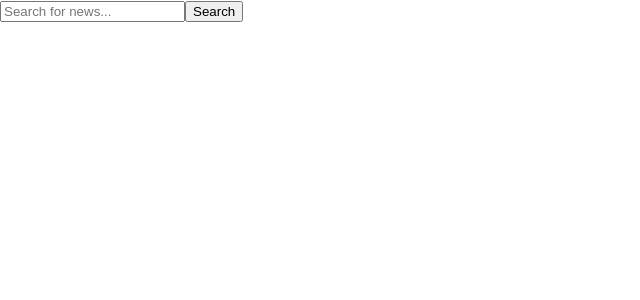
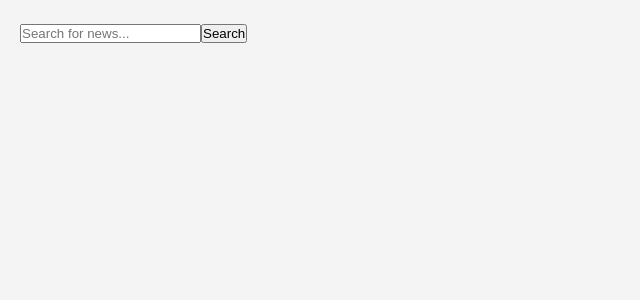
Before and after one commit to Swatzell/news-reader, a React (Create React App) app: page / in a window 1280 px wide. Shown: the top 300 px of the page, without its empty margins (0-640 px from the left). Built offline with nearby package versions, Linux system fonts and the light colour scheme.

Commit message:
add some global respoonsivve styles

```diff
--- a/src/components/App/App.css
+++ b/src/components/App/App.css
@@ -1,38 +1,25 @@
-.App {
+.app-container {
+  display: flex;
+  flex-direction: column;
+  min-height: 100vh;
+}
+
+.header {
+  background-color: #007bff;
+  color: white;
+  padding: 20px;
   text-align: center;
 }
 
-.App-logo {
-  height: 40vmin;
-  pointer-events: none;
+.main-content {
+  flex: 1;
+  display: flex;
+  flex-direction: column;
 }
 
-@media (prefers-reduced-motion: no-preference) {
-  .App-logo {
-    animation: App-logo-spin infinite 20s linear;
-  }
+.footer {
+  background-color: #333;
+  color: white;
+  padding: 10px;
+  text-align: center;
 }
-
-.App-header {
-  background-color: #282c34;
-  min-height: 100vh;
-  display: flex;
-  flex-direction: column;
-  align-items: center;
-  justify-content: center;
-  font-size: calc(10px + 2vmin);
-  color: white;
-}
-
-.App-link {
-  color: #61dafb;
-}
-
-@keyframes App-logo-spin {
-  from {
-    transform: rotate(0deg);
-  }
-  to {
-    transform: rotate(360deg);
-  }
-}
--- a/src/index.css
+++ b/src/index.css
@@ -1,13 +1,42 @@
-body {
+
+* {
+  box-sizing: border-box;
   margin: 0;
-  font-family: -apple-system, BlinkMacSystemFont, 'Segoe UI', 'Roboto', 'Oxygen',
-    'Ubuntu', 'Cantarell', 'Fira Sans', 'Droid Sans', 'Helvetica Neue',
-    sans-serif;
-  -webkit-font-smoothing: antialiased;
-  -moz-osx-font-smoothing: grayscale;
+  padding: 0;
+  font-family: 'Arial', sans-serif;
 }
 
-code {
-  font-family: source-code-pro, Menlo, Monaco, Consolas, 'Courier New',
-    monospace;
+body {
+  background-color: #f4f4f4;
+  color: #333;
+  line-height: 1.6;
+  font-size: 16px;
+  padding: 20px;
 }
+
+h1, h2, h3, h4, h5, h6 {
+  margin-bottom: 1rem;
+  color: #333;
+}
+
+a {
+  text-decoration: none;
+  color: #007bff;
+}
+
+a:hover {
+  text-decoration: underline;
+}
+
+.container {
+  max-width: 1200px;
+  margin: auto;
+  padding: 0 20px;
+}
+
+img {
+  max-width: 100%;
+  height: auto;
+  display: block;
+  border-radius: 8px;
+}
```
